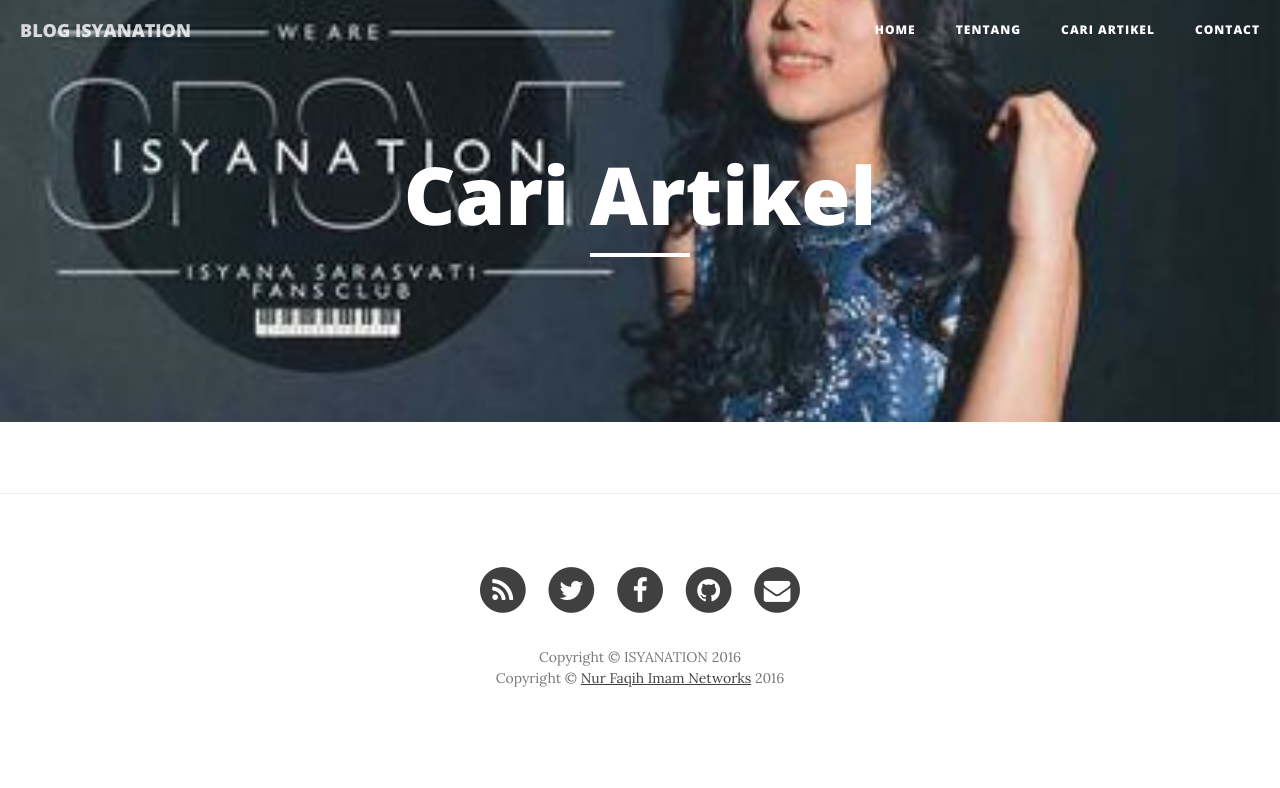
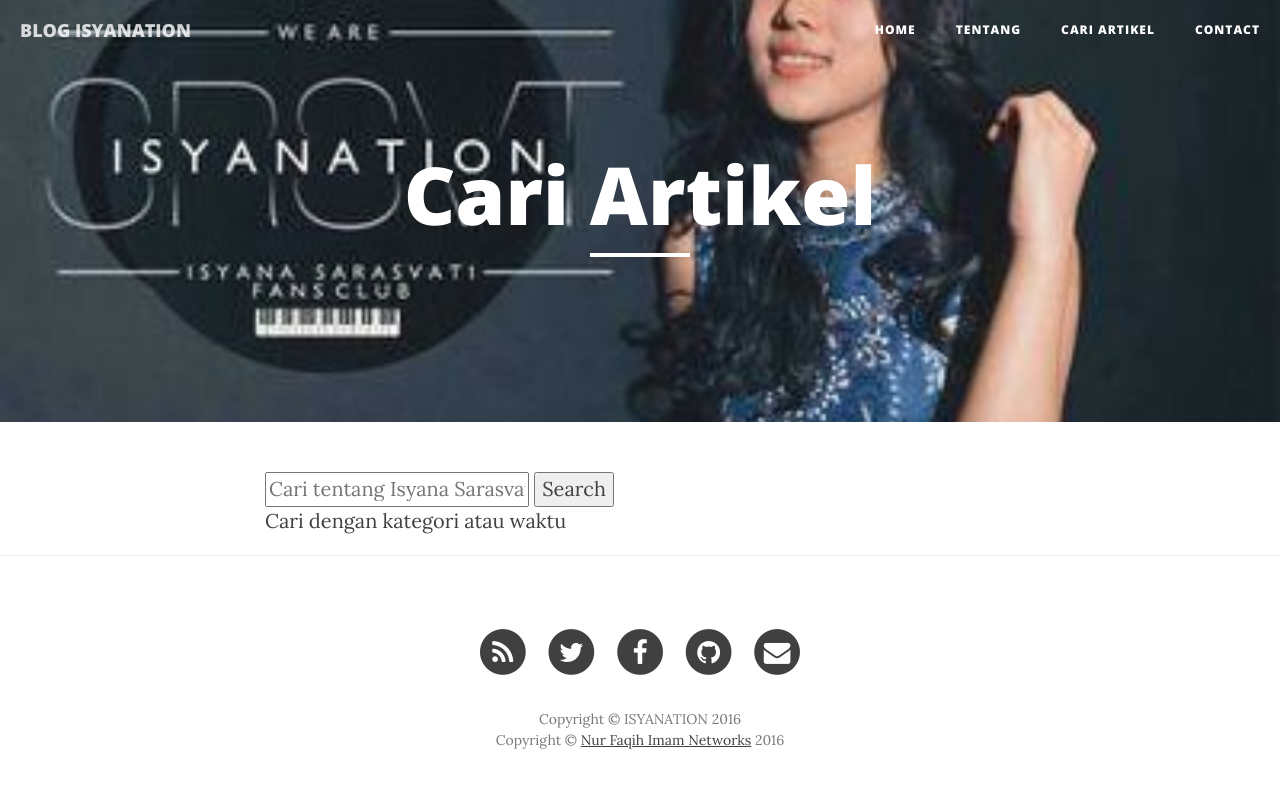
Before and after one commit to isyanation/articles, a Jekyll site: the page built from cari.html, in a window 1280 px wide. Shown: the top 788 px of the page. Built offline with Jekyll 4.4.1, drawn with Linux system fonts in a browser that asks for light colours; nearby versions of some CDN libraries; comment, search, counter and statistics services are not loaded.

Commit message:
Update cari.html

```diff
--- a/cari.html
+++ b/cari.html
@@ -2,6 +2,25 @@
 layout: search
 title: Cari Artikel
 ---
+
+ <div class="grid" id="searchBar">
+      <div>
+          <div id="search">
+              <form role="search" method="get" action="{{site.baseurl}}cari/">
+                  <input id="searchString" name="searchString"
+                         placeholder="Cari tentang Isyana Sarasvati." type="text">
+                  <input id="searchButton" name="googleSearchName" type="button" value="Search">
+              </form>
+          </div>
+
+          <div id="archives">
+              Cari dengan <a title="The complete archive of {{ site.name }}'s Blog by category"
+                     href="{{site.baseurl}}categoryview">kategori</a>
+              atau <a title="The complete archive of {{ site.name }}'s Blog by month"
+                    href="{{site.baseurl}}/monthview">waktu</a>
+          </div>
+      </div>
+  </div>
 
   <div id="pencarian" class="home">
      <script>
```
